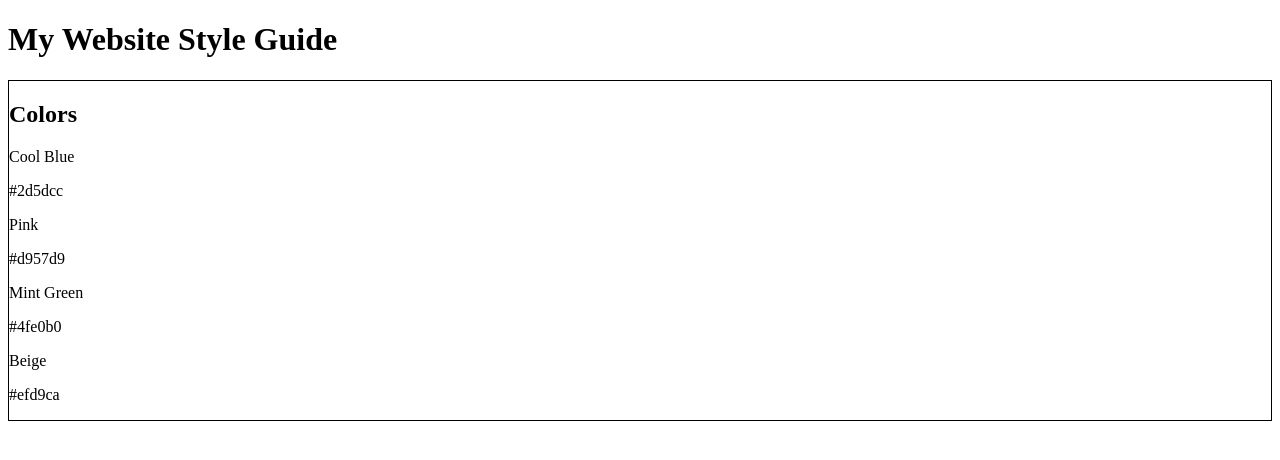
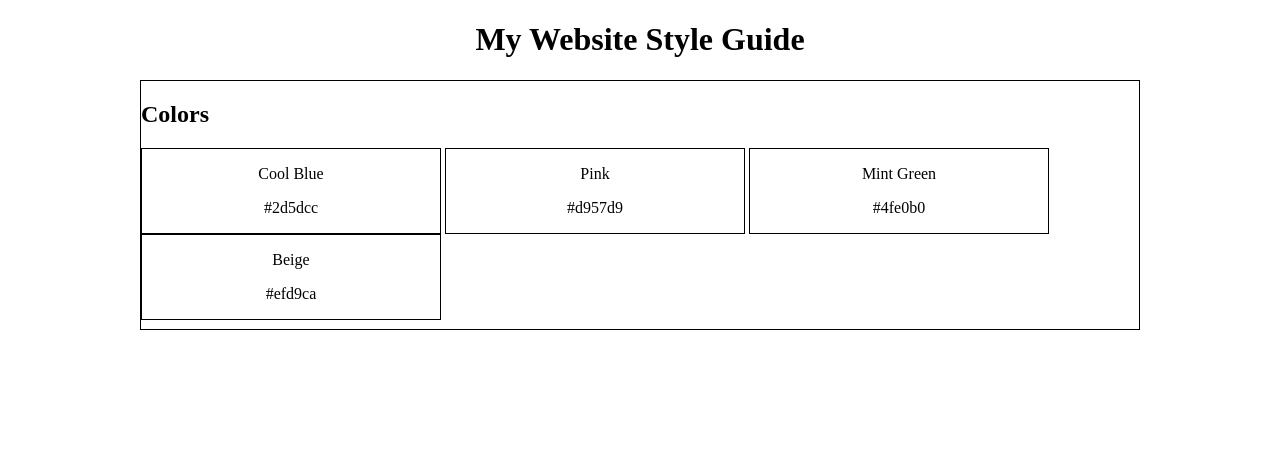
Before and after one commit to tenguterror/website-design-system, a plain HTML site: page index.html in a window 1280 px wide. Drawn offline with Linux system fonts and the light colour scheme.

Commit message:
Added styling to colors

```diff
--- a/index.html
+++ b/index.html
@@ -10,6 +10,7 @@
   <body>
     <main>
       <h1>My Website Style Guide</h1>
+      <div class="color-container">
         <section class="colors">
           <h2>Colors</h2>
           <div class="blue">
@@ -29,6 +30,8 @@
             <p>#efd9ca</p>
           </div>
         </section>
+      </div>
+
     </main>
   </body>
 </html>
--- a/styles.css
+++ b/styles.css
@@ -1,7 +1,22 @@
 * {
   box-sizing: border-box;
+  /* border: 1px solid red; */
+}
+
+h1 {
+  text-align: center;
 }
 
 .colors {
   border: 1px solid;
+  width: 1000px;
+  height: 250px;
+  margin: 0 auto;
 }
+
+.colors div {
+  display: inline-block;
+  width: 300px;
+  border: 1px solid;
+  text-align: center;
+}
```
Lines whose indentation alone changed are shown as unchanged.
